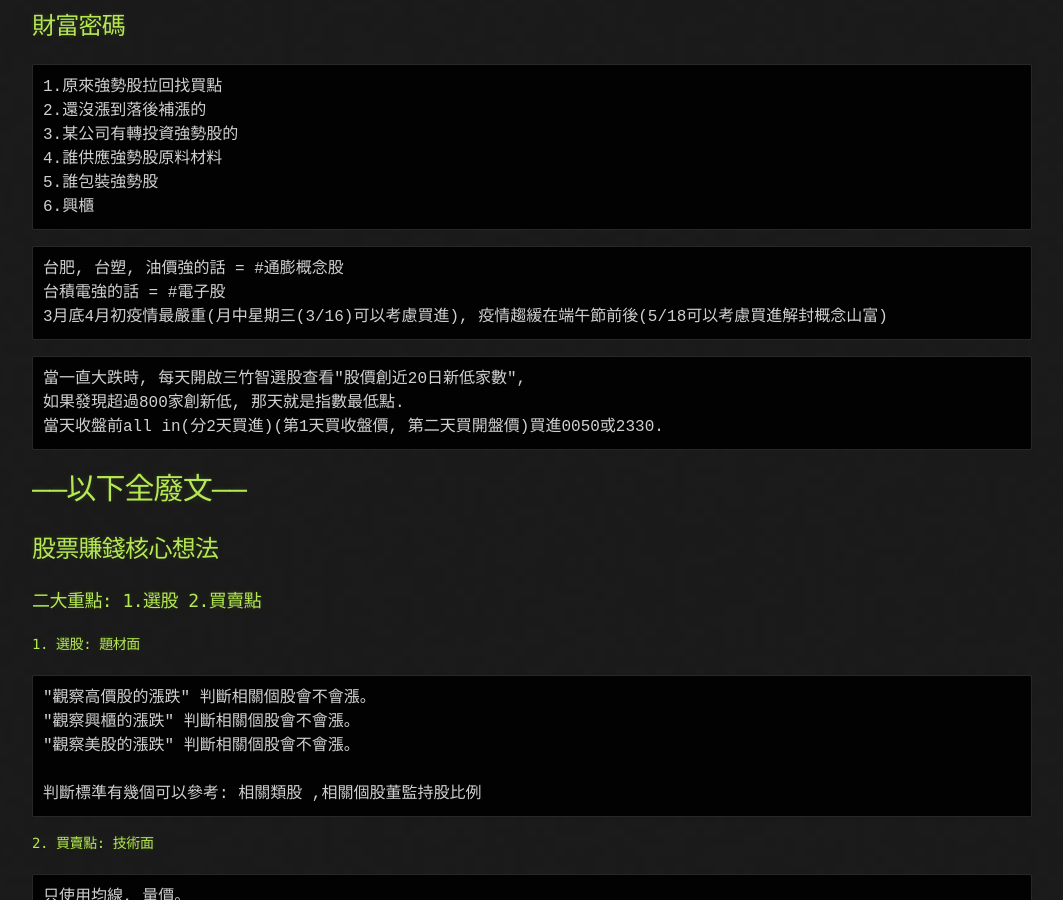
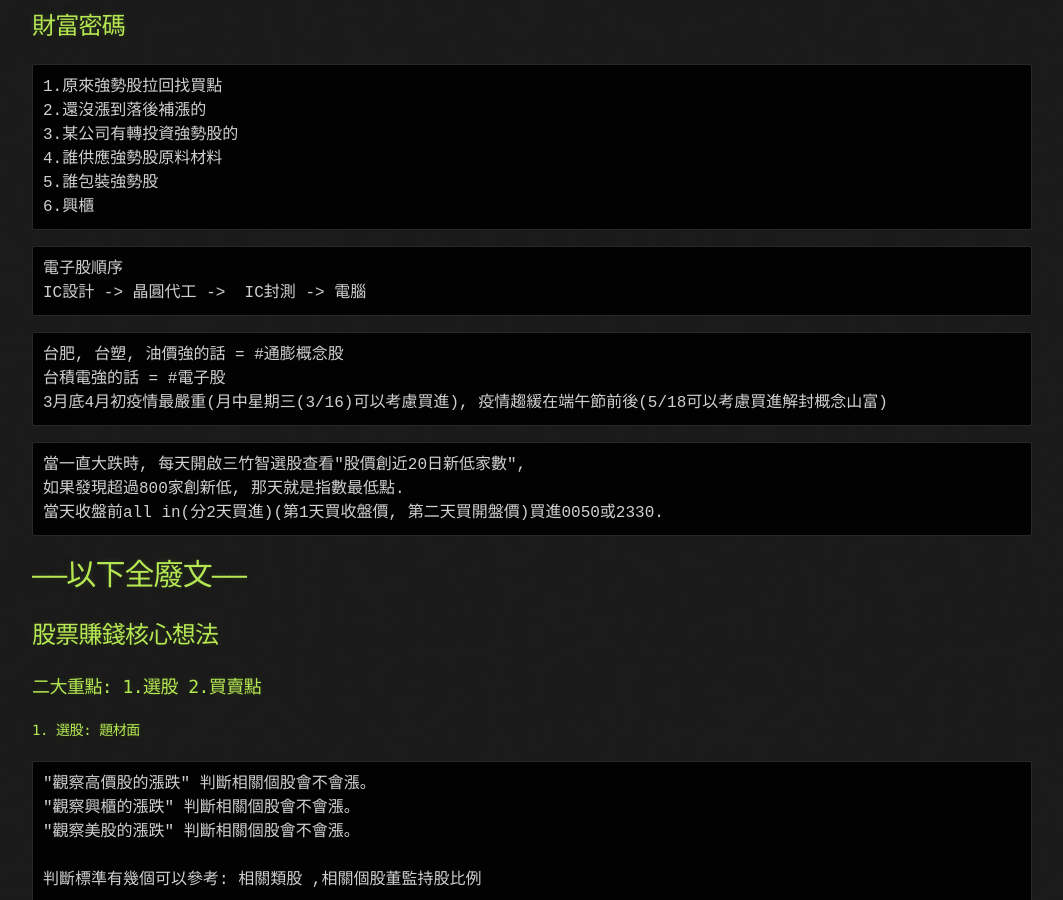
Before and after one commit to lepg5487/Stock_God, a Jekyll site: the page built from experience.md, in a window 1280 px wide and 900 px high, scrolled down 659 px. Shown: the whole window, without its empty margins (108-1171 px from the left). Built offline with Jekyll 4.4.1, drawn with Linux system fonts in a browser that asks for light colours; our own code applies the rules of GitHub Pages for plain Markdown files.

Commit message:
Update experience.md

````diff
--- a/experience.md
+++ b/experience.md
@@ -32,6 +32,11 @@
 4.誰供應強勢股原料材料
 5.誰包裝強勢股
 6.興櫃
+```
+
+```
+電子股順序
+IC設計 -> 晶圓代工 ->  IC封測 -> 電腦
 ```
 
 ```
````
